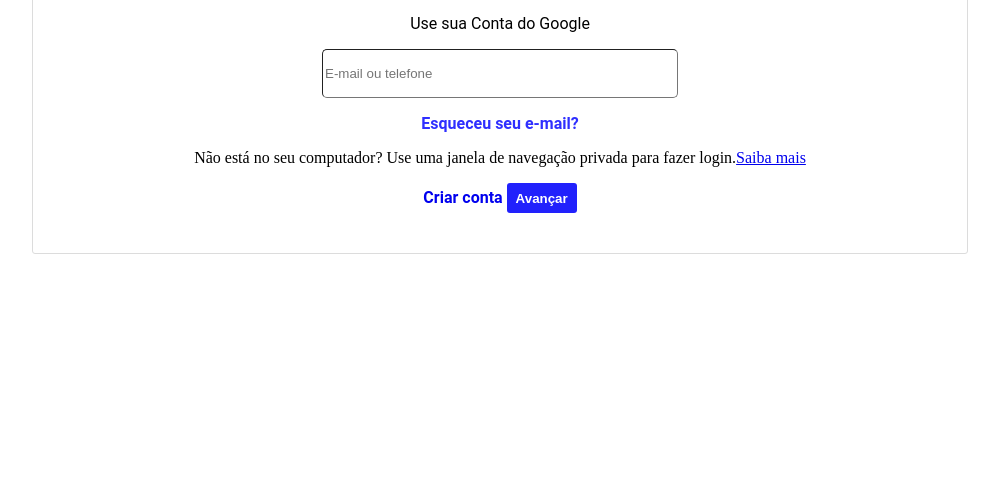
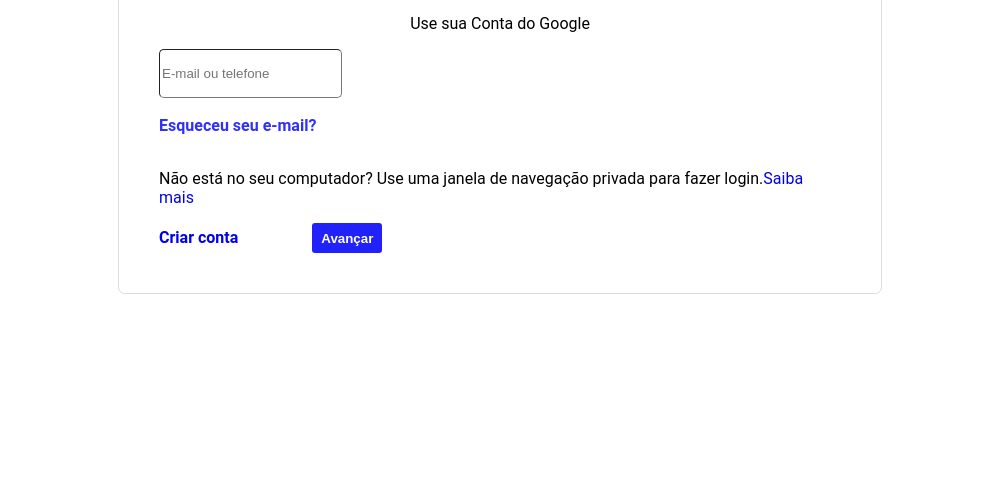
Before and after one commit to Murylito/copia_tela_login_google, a plain HTML site: page Tela de login/index.html in a window 1280 px wide. Shown: the part 323-800 px from the top of the page, without its empty margins (140-1139 px from the left). Drawn offline with Linux system fonts and the light colour scheme.

Commit message:
Add files via upload

```diff
--- a/Tela de login/index.html
+++ b/Tela de login/index.html
@@ -9,16 +9,18 @@
 </head>
 <body>
     <div id="itens">
-        <img src="google.svg" id="imagemtop">
+        <div id="inicio">
+            <img src="google.svg" id="imagemtop">
 
-        <P id="login">Fazer Login</P>
-        <p class="frases">Use sua Conta do Google</p>
+            <P id="login">Fazer Login</P>
+            <p id="frases">Use sua Conta do Google</p>
+        </div>
         <input type="email" type="number" placeholder="E-mail ou telefone" id="caixa">
-        <p></p>
+        <br></br>
         <a href="google.com" id="esqueci"><b>Esqueceu seu e-mail?</b></a>
-        <p></p>
-        <div>
-            <p>Não está no seu computador? Use uma janela de navegação privada para fazer login.<a href="google.com">Saiba mais</a></p>
+        <br></br>
+        <div id="nope">
+            <p>Não está no seu computador? Use uma janela de navegação privada para fazer login.<a href="google.com" id="sei">Saiba mais</a></p>
         </div>
         <a href="google.com" id="create"><b>Criar conta</b></a>
         <button id="go">
--- a/Tela de login/style.css
+++ b/Tela de login/style.css
@@ -1,11 +1,12 @@
 #itens{
     margin: 13%;
-    text-align: center;
     border-style: solid;
     border-width: 1px;
     border-color: gainsboro;
-    border-radius: 3px;
+    border-radius: 7px;
     padding: 40px;
+    margin-left: 250px;
+    margin-right: 250px;
 }
 #esqueci{
     color: rgb(47, 47, 255);
@@ -13,15 +14,17 @@
     text-decoration: none;
 }
 #caixa{
-    width: 350px;
+    max-width: 350px;
     height: 45px;
     border-radius: 5px;
     border-width: 1px;
+    min-width: 100px;
+
 }
 #imagemtop{
     width: 100px;
 }
-.frases{
+#frases{
     font-family: "roboto","Noto Sans Myanmar UI",arial,sans-serif;
 }
 #login{
@@ -31,6 +34,7 @@
 #create{
     font-family: "roboto","Noto Sans Myanmar UI",arial,sans-serif;
     text-decoration: none;
+    text-align: left;
 }
 #go{
     background-color: rgb(33, 33, 252);
@@ -38,8 +42,19 @@
     border-radius: 3px;
     width: 70px;
     height: 30px;
-
+    margin-left: 70px;
+    max
 }
 #goinside{
     color: white;
 }
+#nope{
+    text-align: left;
+    font-family: "roboto","Noto Sans Myanmar UI",arial,sans-serif;
+}
+#sei{
+    text-decoration: none;
+}
+#inicio{
+    text-align: center;
+}
```
